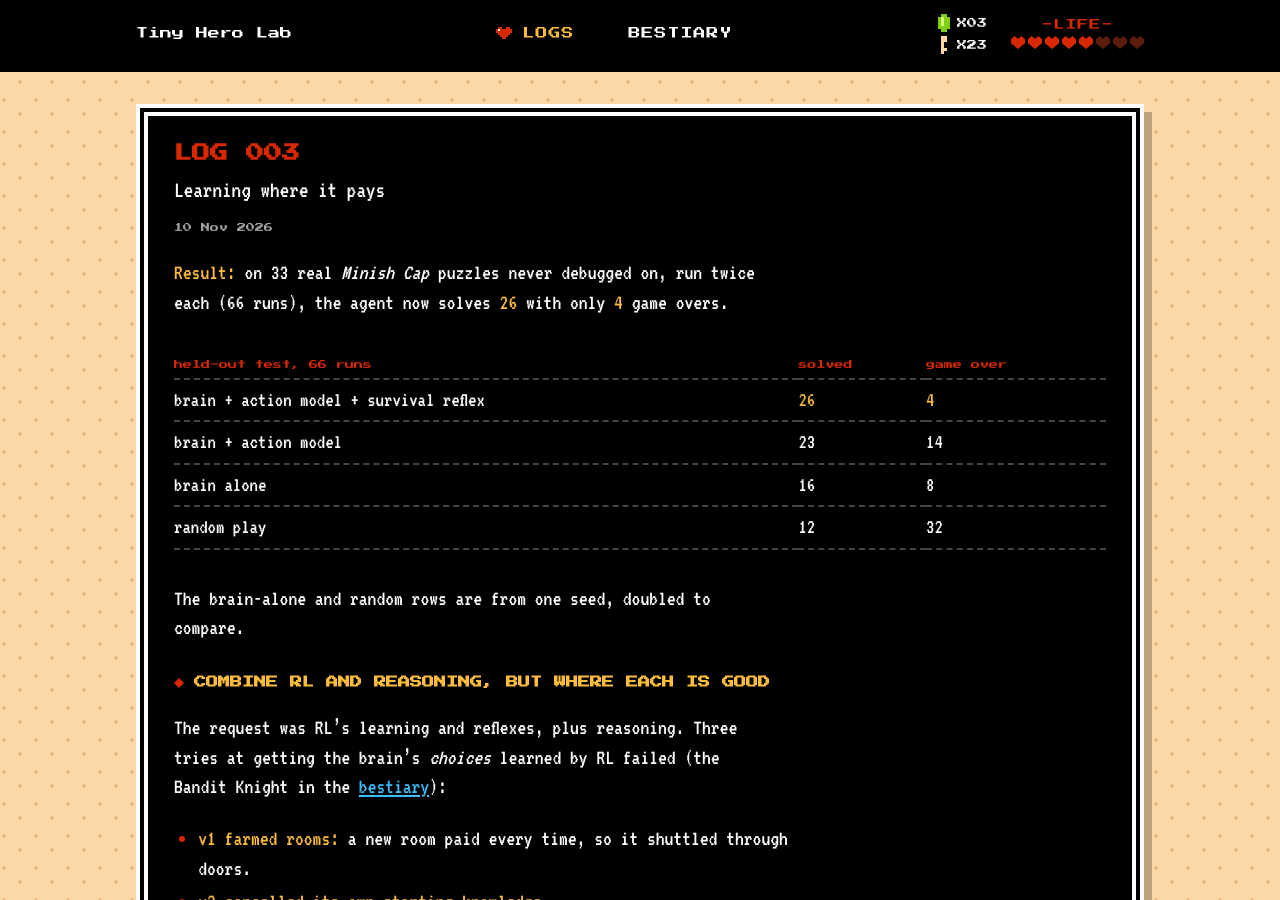
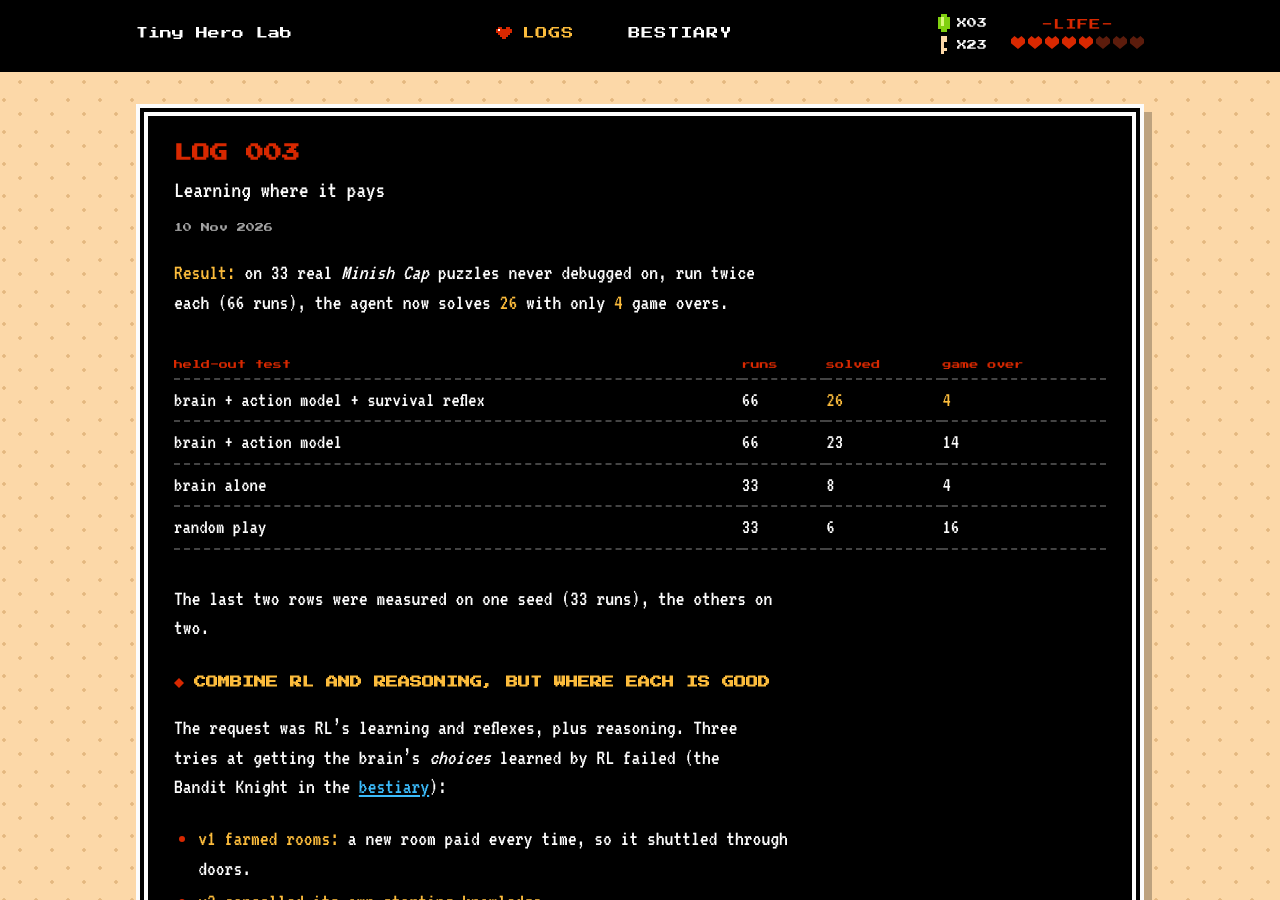
Before and after one commit to sofianedjerbi/zelda-agent-devblog, a Jekyll site: the page built from _posts/2026-11-10-learning-where-it-pays.md, in a window 1280 px wide and 900 px high. Built offline with Jekyll 4.4.1, drawn with Linux system fonts in a browser that asks for light colours.

Commit message:
Log 003: show measured single-seed rows instead of doubled estimates
Co-Authored-By: Claude Opus 5.5 <noreply@anthropic.com>
Claude-Session: https://claude.ai/code/session_011zaXs3MpTYuwKudv5WyDZs

```diff
--- a/_posts/2026-11-10-learning-where-it-pays.md
+++ b/_posts/2026-11-10-learning-where-it-pays.md
@@ -9,16 +9,16 @@ permalink: /log/003/
 
 <div class="scroll" markdown="1">
 
-| held-out test, 66 runs | solved | game over |
-|---|---|---|
-| brain + action model + survival reflex | **26** | **4** |
-| brain + action model | 23 | 14 |
-| brain alone | 16 | 8 |
-| random play | 12 | 32 |
+| held-out test | runs | solved | game over |
+|---|---|---|---|
+| brain + action model + survival reflex | 66 | **26** | **4** |
+| brain + action model | 66 | 23 | 14 |
+| brain alone | 33 | 8 | 4 |
+| random play | 33 | 6 | 16 |
 
 </div>
 
-The brain-alone and random rows are from one seed, doubled to compare.
+The last two rows were measured on one seed (33 runs), the others on two.
 
 ## Combine RL and reasoning, but where each is good
 
```
